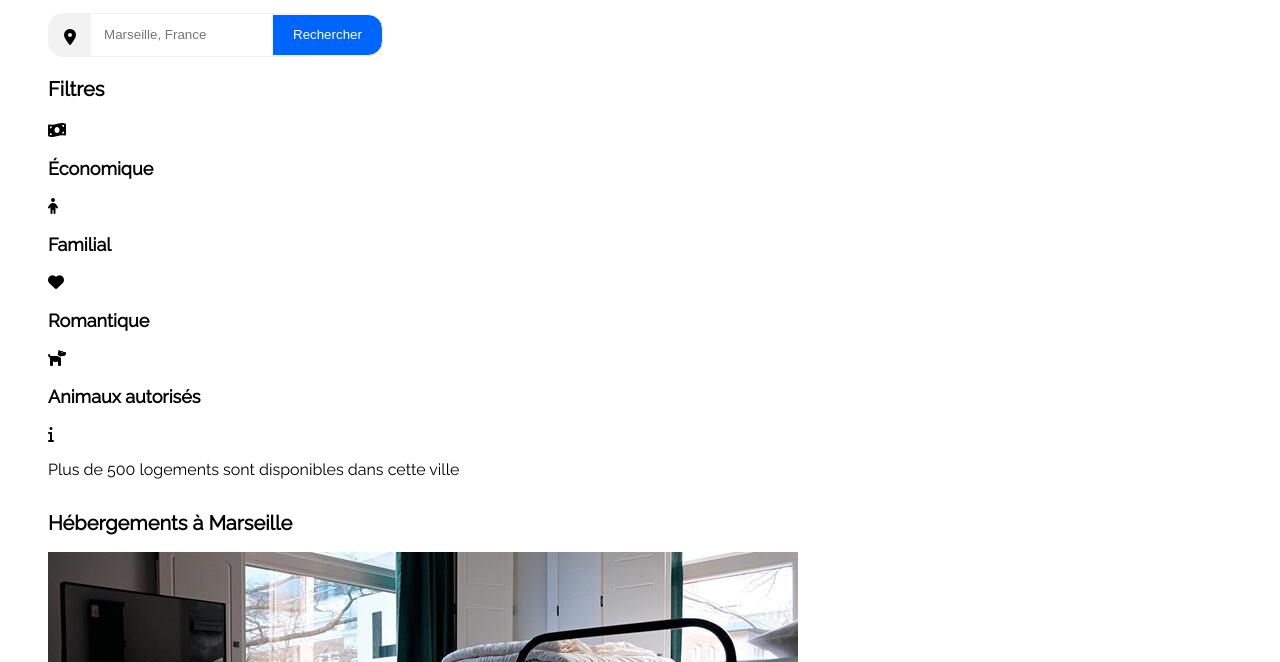
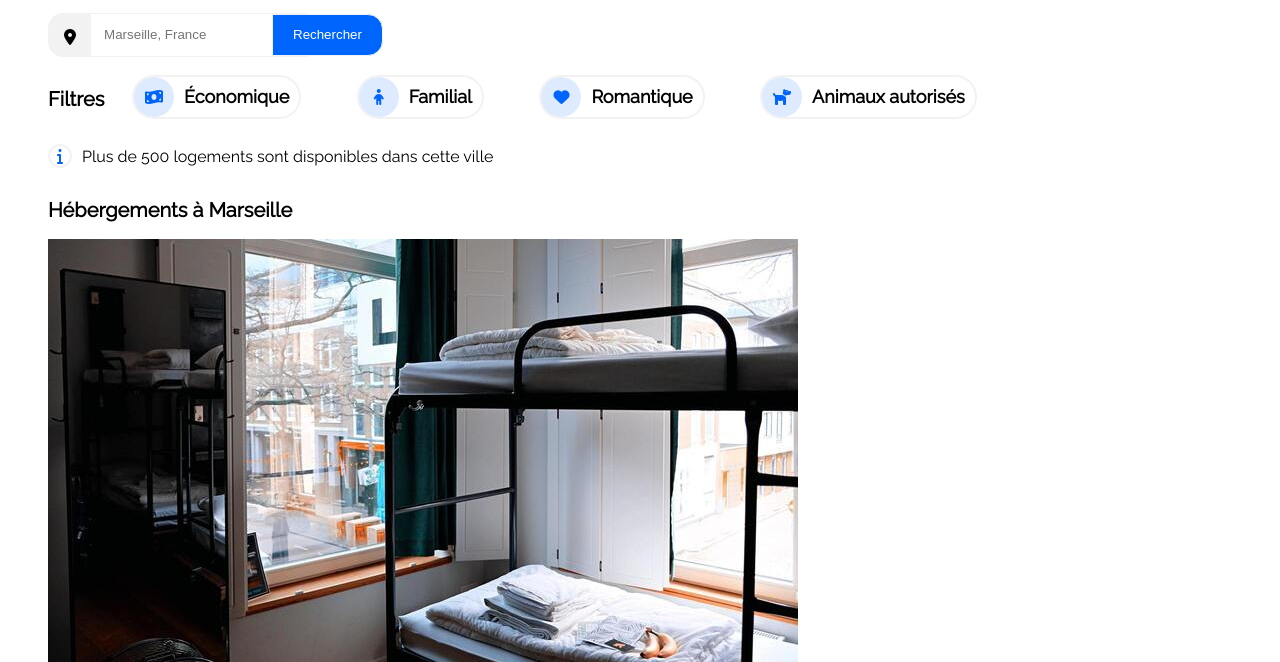
Before and after one commit to Math1299/PerretMathieu_2_30112020, a plain HTML site: page index.html in a window 1280 px wide. Shown: the part 138-800 px from the top of the page. Drawn offline with Linux system fonts and the light colour scheme.

Commit message:
FILTERS CSS OK

```diff
--- a/index.html
+++ b/index.html
@@ -54,11 +54,9 @@
       </section>
       <!--FILTERS-->
       <div id="filters">
+        <p class="big">Filtres</p>
+        <!--FILTRES NON FONCTIONNELS MAIS CHANGENT AU SURVOL-->
         <div id="filters_list">
-          <div id="title">
-            <p class="big">Filtres</p>
-          </div>
-          <!--FILTRES NON FONCTIONNELS MAIS CHANGENT AU SURVOL-->
           <div id="filters_eco">
             <i class="fas fa-money-bill-wave"></i>
             <p class="medium">&Eacute;conomique</p>
--- a/style.css
+++ b/style.css
@@ -99,3 +99,56 @@ nav {
 .ville {
   border: none;
 }
+/* FILTERS*/
+#filters {
+  display: flex;
+  flex-flow: row wrap;
+  margin-top: 10px;
+}
+
+#filters_list {
+  width: 900px;
+  height: 60px;
+  display: flex;
+  justify-content: space-around;
+  flex-flow: row wrap;
+  align-items: center;
+}
+#filters_list i {
+  display: flex;
+  color: #0065fc;
+  background-color: #deebff;
+  height: 40px;
+  width: 40px;
+  justify-content: center;
+  align-items: center;
+  border-radius: 50%;
+}
+#filters_list div {
+  height: 40px;
+  display: flex;
+  align-items: center;
+  border: 2px solid #f2f2f2;
+  border-radius: 25px;
+}
+#filters_list .medium {
+  padding: 0 10px;
+}
+#filters_list div:hover {
+  background-color: #deebff;
+}
+#filters_info {
+  display: flex;
+  align-items: center;
+}
+#filters_info i {
+  display: flex;
+  color: #0065fc;
+  width: 20px;
+  height: 20px;
+  align-items: center;
+  justify-content: center;
+  border: 2px solid #f2f2f2;
+  border-radius: 50%;
+  margin-right: 10px;
+}
```
